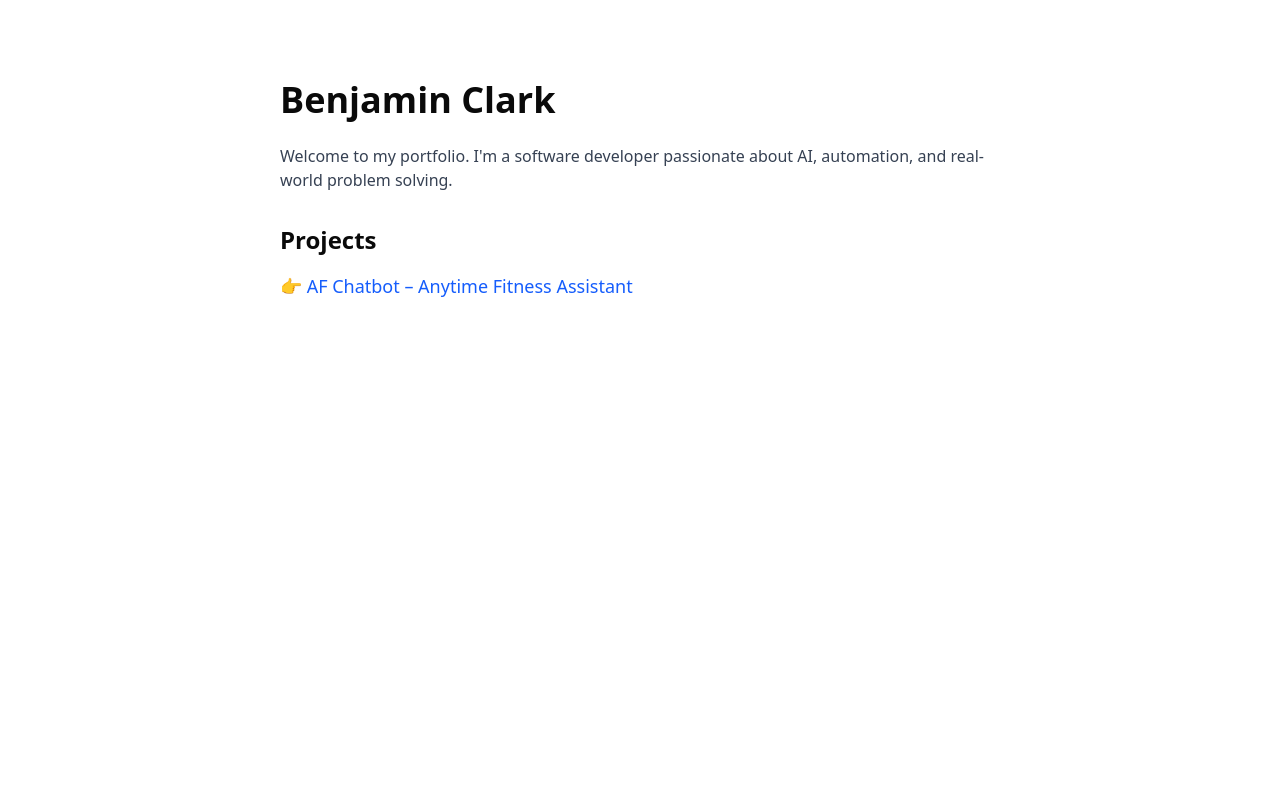
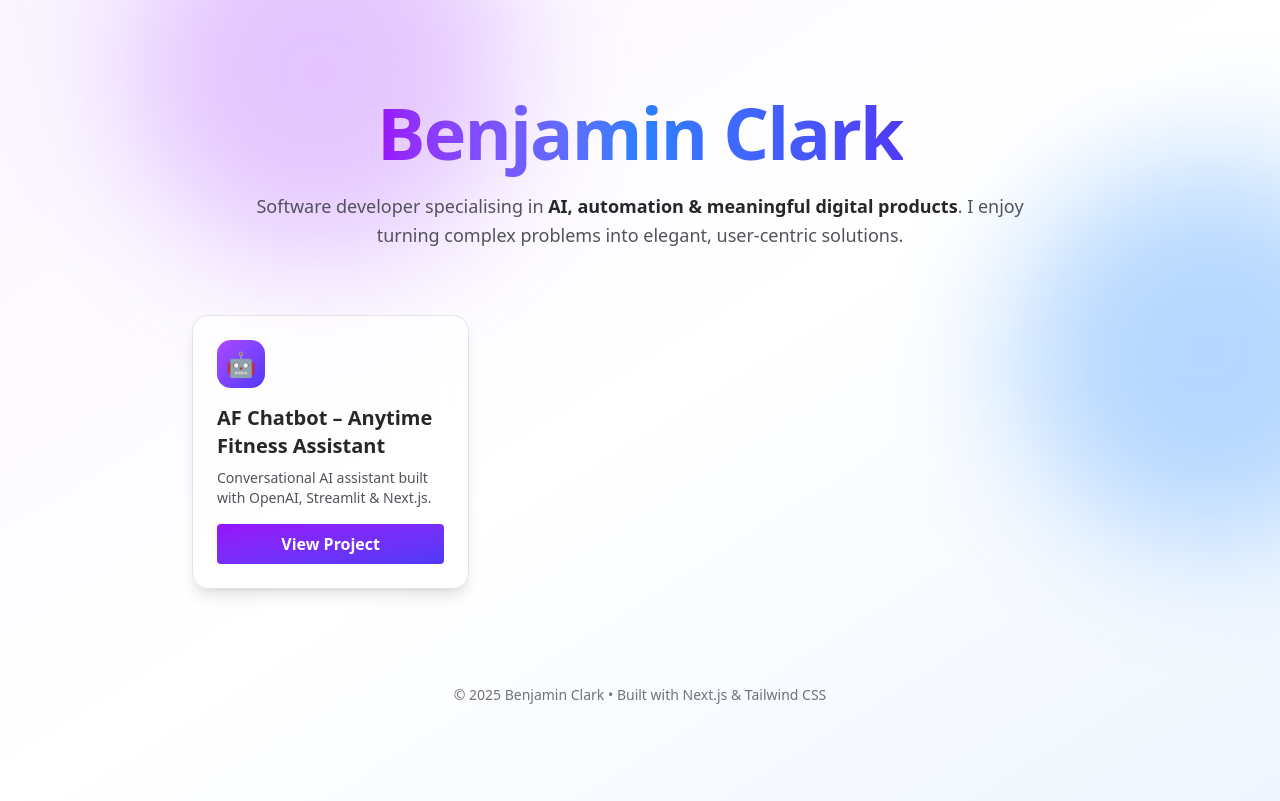
Before and after one commit to ben-clark-1999/my-website, a Next.js app: page / in a window 1280 px wide. Built offline with nearby package versions, Linux system fonts and the light colour scheme.

Commit message:
getting link to chatbot to work

```diff
--- a/src/app/page.tsx
+++ b/src/app/page.tsx
@@ -1,28 +1,96 @@
+"use client";
+import { motion } from "framer-motion";
 import Link from "next/link";
+// import { Button } from "@/components/ui/button";
+
+const projects = [
+  {
+    title: "AF Chatbot – Anytime Fitness Assistant",
+    href: "https://af-chatbot-vcnigogbwyle6antnmcnxr.streamlit.app/",
+    description:
+      "Conversational AI assistant built with OpenAI, Streamlit & Next.js.",
+    emoji: "🤖",
+  },
+  // 👉 Add more projects here as you build them!
+];
 
 export default function Home() {
   return (
-    <main className="max-w-3xl mx-auto px-6 py-20">
-      <h1 className="text-4xl font-bold mb-6">Benjamin Clark</h1>
-      <p className="mb-8 text-gray-700 dark:text-gray-300">
-        Welcome to my portfolio. I'm a software developer passionate about AI, automation, and real-world problem solving.
-      </p>
+    <main className="relative flex min-h-screen flex-col items-center overflow-x-hidden bg-gradient-to-br from-purple-50 via-white to-blue-50 dark:from-[#0c0c10] dark:via-[#0c0c10] dark:to-black px-4 py-24 sm:px-6 lg:px-8">
+      {/* --- Decorative blurred blobs --- */}
+      <motion.div
+        initial={{ opacity: 0, scale: 0.6 }}
+        animate={{ opacity: 0.4, scale: 1 }}
+        transition={{ duration: 1.8, ease: "easeOut" }}
+        className="pointer-events-none absolute left-[10%] top-[-120px] h-96 w-96 rounded-full bg-purple-400 blur-3xl dark:bg-purple-700"
+      />
+      <motion.div
+        initial={{ opacity: 0, scale: 0.6 }}
+        animate={{ opacity: 0.4, scale: 1 }}
+        transition={{ duration: 1.8, ease: "easeOut", delay: 0.3 }}
+        className="pointer-events-none absolute right-[-120px] top-[20%] h-96 w-96 rounded-full bg-blue-400 blur-3xl dark:bg-blue-600"
+      />
 
-      <h2 className="text-2xl font-semibold mb-4">Projects</h2>
-      <ul className="space-y-3">
-        <li>
-          <a
-            href="https://af-chatbot-vcnigogbwyle6antnmcnxr.streamlit.app/"
-            target="_blank"
-            rel="noopener noreferrer"
-            className="text-blue-600 hover:underline text-lg"
+      {/* --- Hero Section --- */}
+      <motion.header
+        initial={{ y: 40, opacity: 0 }}
+        animate={{ y: 0, opacity: 1 }}
+        transition={{ duration: 0.8, ease: "easeOut" }}
+        className="z-10 mx-auto mb-16 max-w-3xl text-center"
+      >
+        <h1 className="text-5xl font-extrabold tracking-tight sm:text-6xl md:text-7xl">
+          <span className="bg-gradient-to-r from-purple-600 via-blue-500 to-indigo-600 bg-clip-text text-transparent">
+            Benjamin Clark
+          </span>
+        </h1>
+        <p className="mt-6 text-lg leading-relaxed text-zinc-600 dark:text-zinc-400">
+          Software developer specialising in&nbsp;
+          <span className="font-semibold text-zinc-800 dark:text-zinc-100">
+            AI, automation & meaningful digital products
+          </span>
+          . I enjoy turning complex problems into elegant, user‑centric
+          solutions.
+        </p>
+      </motion.header>
+
+      {/* --- Projects Grid --- */}
+      <section className="z-10 grid w-full max-w-4xl auto-rows-fr gap-8 sm:grid-cols-2 md:grid-cols-3">
+        {projects.map((proj, idx) => (
+          <motion.div
+            key={proj.title}
+            initial={{ opacity: 0, y: 20 }}
+            whileInView={{ opacity: 1, y: 0 }}
+            viewport={{ once: true, amount: 0.3 }}
+            transition={{ duration: 0.6, delay: idx * 0.1 }}
+            className="rounded-2xl border border-zinc-200 bg-white/60 p-6 shadow-lg backdrop-blur-md hover:-translate-y-1 hover:shadow-xl dark:border-zinc-800 dark:bg-zinc-900/60"
           >
-            👉 AF Chatbot – Anytime Fitness Assistant
-          </a>
+            <div className="mb-4 flex h-12 w-12 items-center justify-center rounded-xl bg-gradient-to-br from-purple-500 to-indigo-600 text-2xl">
+              {proj.emoji}
+            </div>
+            <h3 className="mb-2 text-xl font-semibold text-zinc-800 dark:text-zinc-100">
+              {proj.title}
+            </h3>
+            <p className="mb-4 text-sm text-zinc-600 dark:text-zinc-400">
+              {proj.description}
+            </p>
+            <a
+              href={proj.href}
+              target="_blank"
+              rel="noopener noreferrer"
+              className="inline-block w-full rounded bg-gradient-to-br from-purple-600 to-indigo-600 px-4 py-2 text-center font-semibold text-white hover:opacity-90 transition"
+            >
+              View Project
+            </a>
 
-        </li>
-        {/* Add more projects here later */}
-      </ul>
+          </motion.div>
+        ))}
+      </section>
+
+      {/* --- Footer --- */}
+      <footer className="z-10 mt-24 text-sm text-zinc-500 dark:text-zinc-600">
+        © {new Date().getFullYear()} Benjamin Clark • Built with Next.js &
+        Tailwind CSS
+      </footer>
     </main>
   );
 }
```
